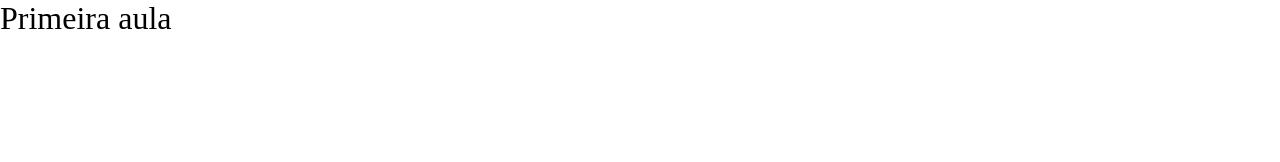
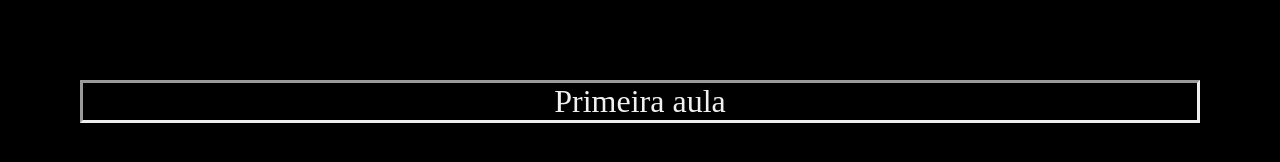
Before and after one commit to Matheus-SJC/aula, a plain HTML site: page index.html in a window 1280 px wide. Drawn offline with Linux system fonts and the light colour scheme.

Commit message:
primeira aula

```diff
--- a/CSS/style.css
+++ b/CSS/style.css
@@ -4,11 +4,18 @@
     box-sizing: border-box;
 }
 
+body {
+    background-color: black;
+}
+
 #aulas {
     display: flex;
-    margin: auto;
+    justify-content: center;
+    margin: 5rem;
+    border: inset;
 }
 
 #primeira-aula {
     font-size: 2rem;
+    color: #f1f1f1;
 }
```
